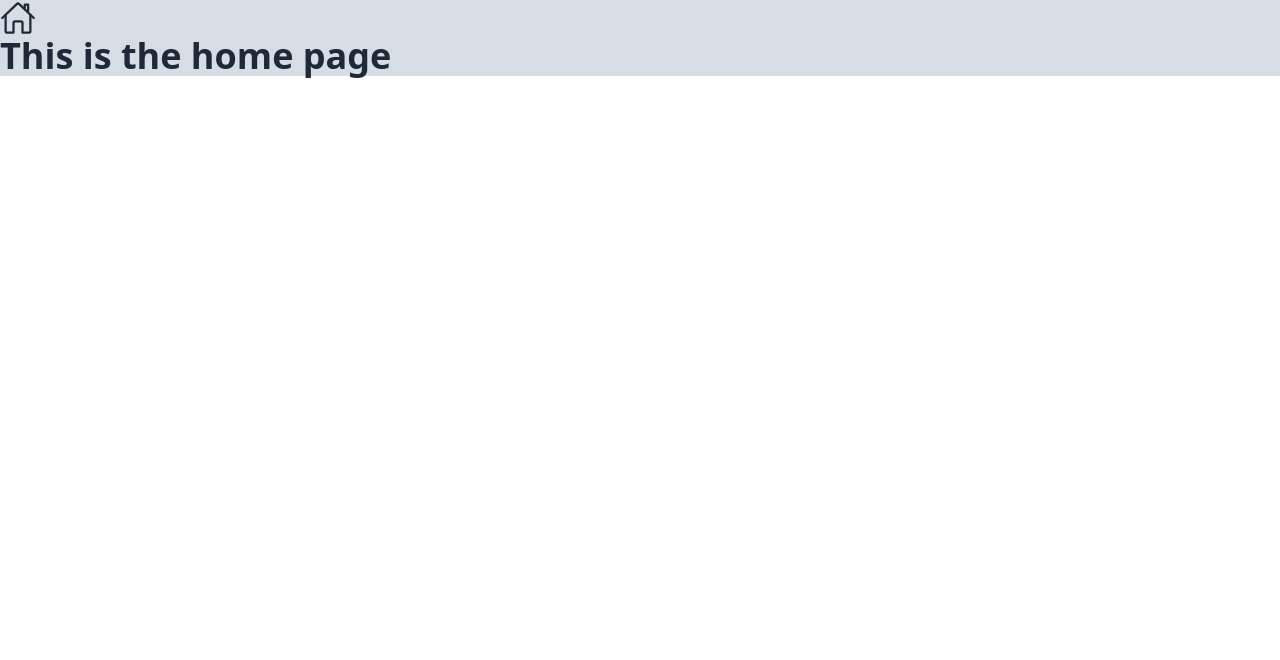
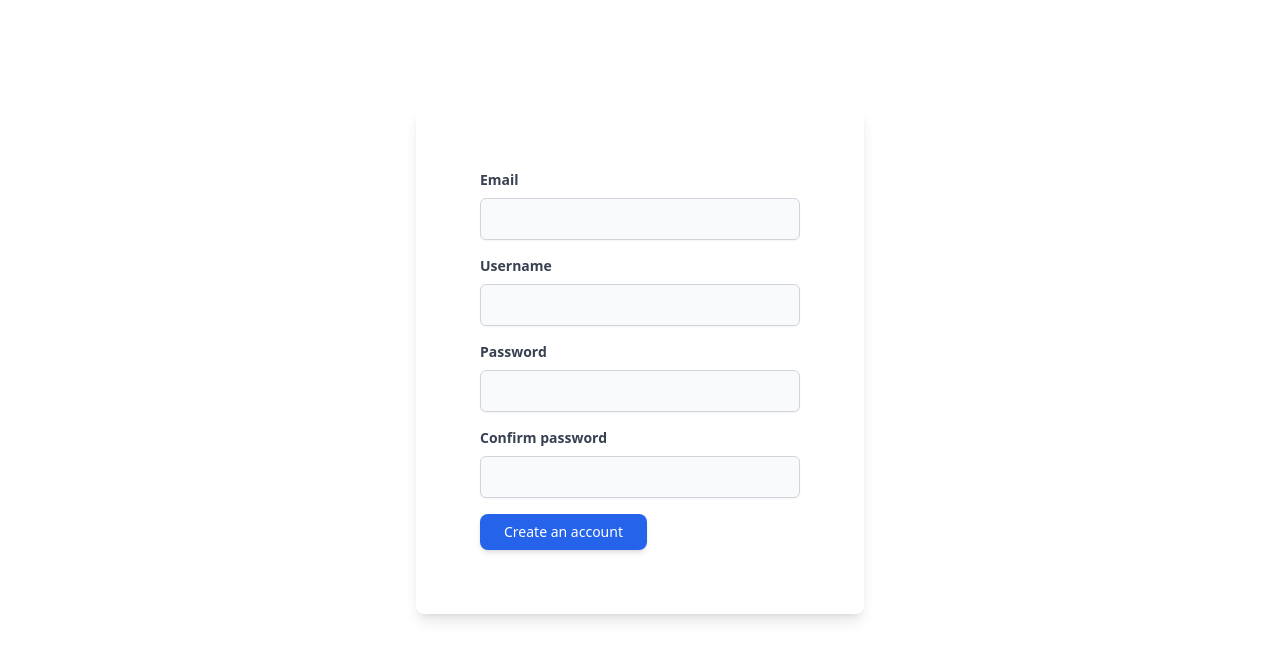
Before and after one commit to geewjh/just-wear-fe, a React (Vite) app: page /home in a window 1280 px wide. Shown: the top 660 px of the page. Built offline with nearby package versions, Linux system fonts and the light colour scheme.

Commit message:
feat: add sign up form

```diff
--- /dev/null
+++ b/src/components/SignUpForm/SignUpForm.jsx
@@ -0,0 +1,102 @@
+import { useState } from "react";
+
+function SignUpForm() {
+  const [userData, setUserData] = useState({
+    email: "",
+    username: "",
+    password: "",
+    confirm: "",
+  });
+
+  const handleChange = (e) => {
+    setUserData({
+      ...userData,
+      [e.target.name]: e.target.value,
+    });
+  };
+
+  return (
+    <div className="container mx-auto max-w-md p-8 bg-white rounded-lg shadow-lg">
+      <form className="p-8 space-y-4">
+        <div className="mb-4">
+          <label
+            htmlFor="email"
+            className="block mb-2 text-sm font-semibold text-gray-700 dark:text-white"
+          >
+            Email
+          </label>
+          <input
+            type="email"
+            id="email"
+            name="email"
+            value={userData.email}
+            onChange={handleChange}
+            className="w-full p-2 border border-gray-300 rounded-md shadow-sm bg-gray-50 text-gray-900 focus:ring-blue-500 focus:border-blue-500 dark:bg-gray-700 dark:border-gray-600 dark:text-white dark:focus:ring-blue-500 dark:focus:border-blue-500"
+            required
+          />
+        </div>
+        <div className="mb-4">
+          <label
+            htmlFor="username"
+            className="block mb-2 text-sm font-semibold text-gray-700 dark:text-white"
+          >
+            Username
+          </label>
+          <input
+            type="text"
+            id="username"
+            name="username"
+            value={userData.username}
+            onChange={handleChange}
+            className="w-full p-2 border border-gray-300 rounded-md shadow-sm bg-gray-50 text-gray-900 focus:ring-blue-500 focus:border-blue-500 dark:bg-gray-700 dark:border-gray-600 dark:text-white dark:focus:ring-blue-500 dark:focus:border-blue-500"
+            required
+          />
+        </div>
+        <div className="mb-4">
+          <label
+            htmlFor="password"
+            className="block mb-2 text-sm font-semibold text-gray-700 dark:text-white"
+          >
+            Password
+          </label>
+          <input
+            type="password"
+            id="password"
+            name="password"
+            value={userData.password}
+            onChange={handleChange}
+            className="w-full p-2 border border-gray-300 rounded-md shadow-sm bg-gray-50 text-gray-900 focus:ring-blue-500 focus:border-blue-500 dark:bg-gray-700 dark:border-gray-600 dark:text-white dark:focus:ring-blue-500 dark:focus:border-blue-500"
+            required
+          />
+        </div>
+        <div className="mb-4">
+          <label
+            htmlFor="confirm-password"
+            className="block mb-2 text-sm font-semibold text-gray-700 dark:text-white"
+          >
+            Confirm password
+          </label>
+          <input
+            type="password"
+            id="confirm-password"
+            name="confirm"
+            value={userData.confirm}
+            onChange={handleChange}
+            className="w-full p-2 border border-gray-300 rounded-md shadow-sm bg-gray-50 text-gray-900 focus:ring-blue-500 focus:border-blue-500 dark:bg-gray-700 dark:border-gray-600 dark:text-white dark:focus:ring-blue-500 dark:focus:border-blue-500"
+            required
+          />
+        </div>
+        <div className="flex items-center justify-between">
+          <button
+            type="submit"
+            className="inline-block px-6 py-2 text-sm font-medium text-center text-white bg-blue-600 rounded-lg shadow-md hover:bg-blue-700 focus:outline-none focus:ring-2 focus:ring-blue-500 focus:ring-offset-2"
+          >
+            Create an account
+          </button>
+        </div>
+      </form>
+    </div>
+  );
+}
+
+export default SignUpForm;
--- a/src/pages/App/App.jsx
+++ b/src/pages/App/App.jsx
@@ -5,11 +5,11 @@ import { Routes, Route } from "react-router-dom";
 import NavBar from "../../components/NavBar/NavBar";
 
 function App() {
-  const [user, setUser] = useState(true);
+  const [user, setUser] = useState(null);
 
   return (
     <>
-      <main className="bg-neutral-content text-4xl font-bold">
+      <main className="">
         {user ? (
           <>
             <NavBar />
--- a/src/pages/AuthPage/AuthPage.jsx
+++ b/src/pages/AuthPage/AuthPage.jsx
@@ -1,3 +1,11 @@
+import SignUpForm from "../../components/SignUpForm/SignUpForm";
+
 export default function AuthPage() {
-  return <h1>This is the AuthPage</h1>;
+  return (
+    <div>
+      <main className="container flex mx-auto h-[90vh] items-center justify-center">
+        <SignUpForm />
+      </main>
+    </div>
+  );
 }
```
